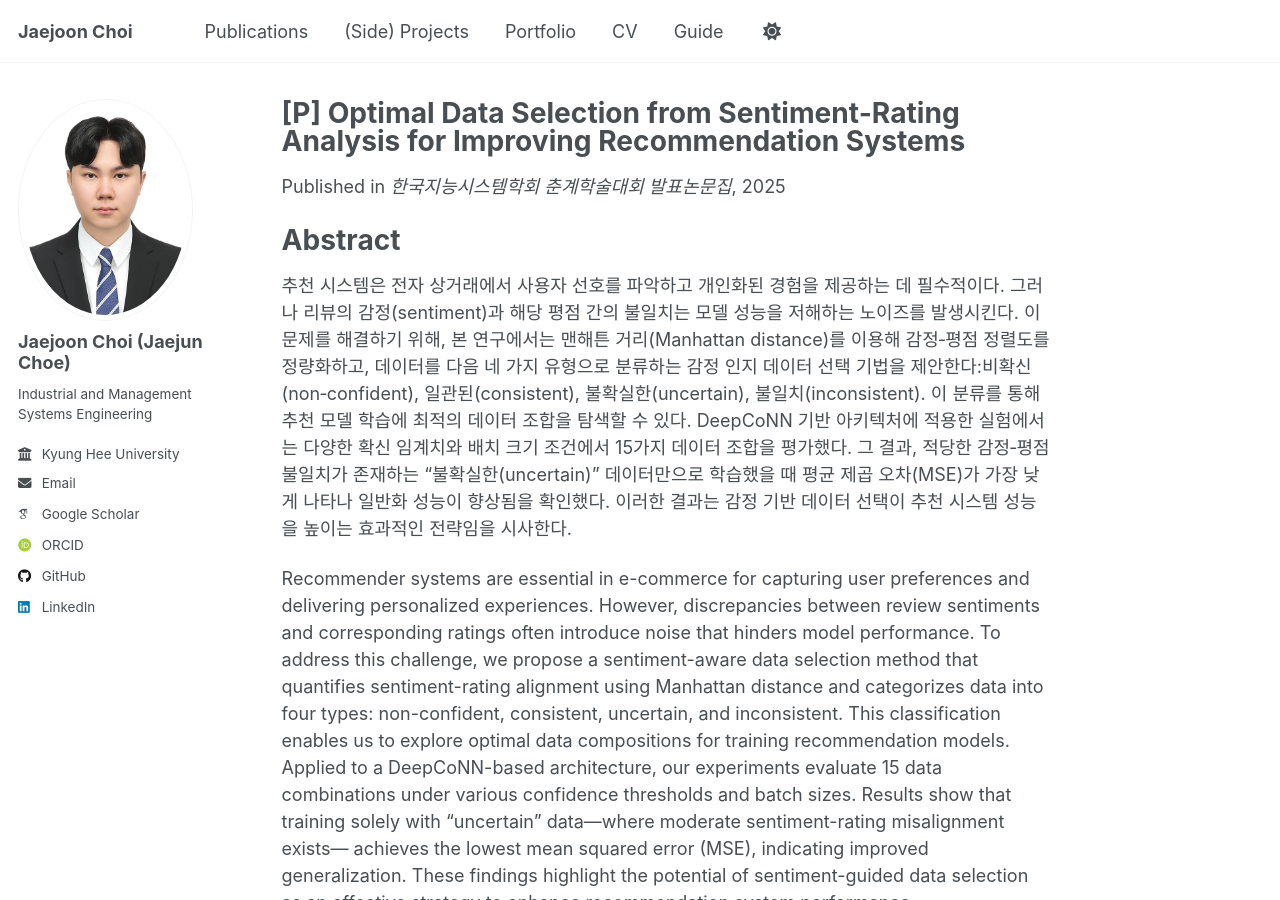
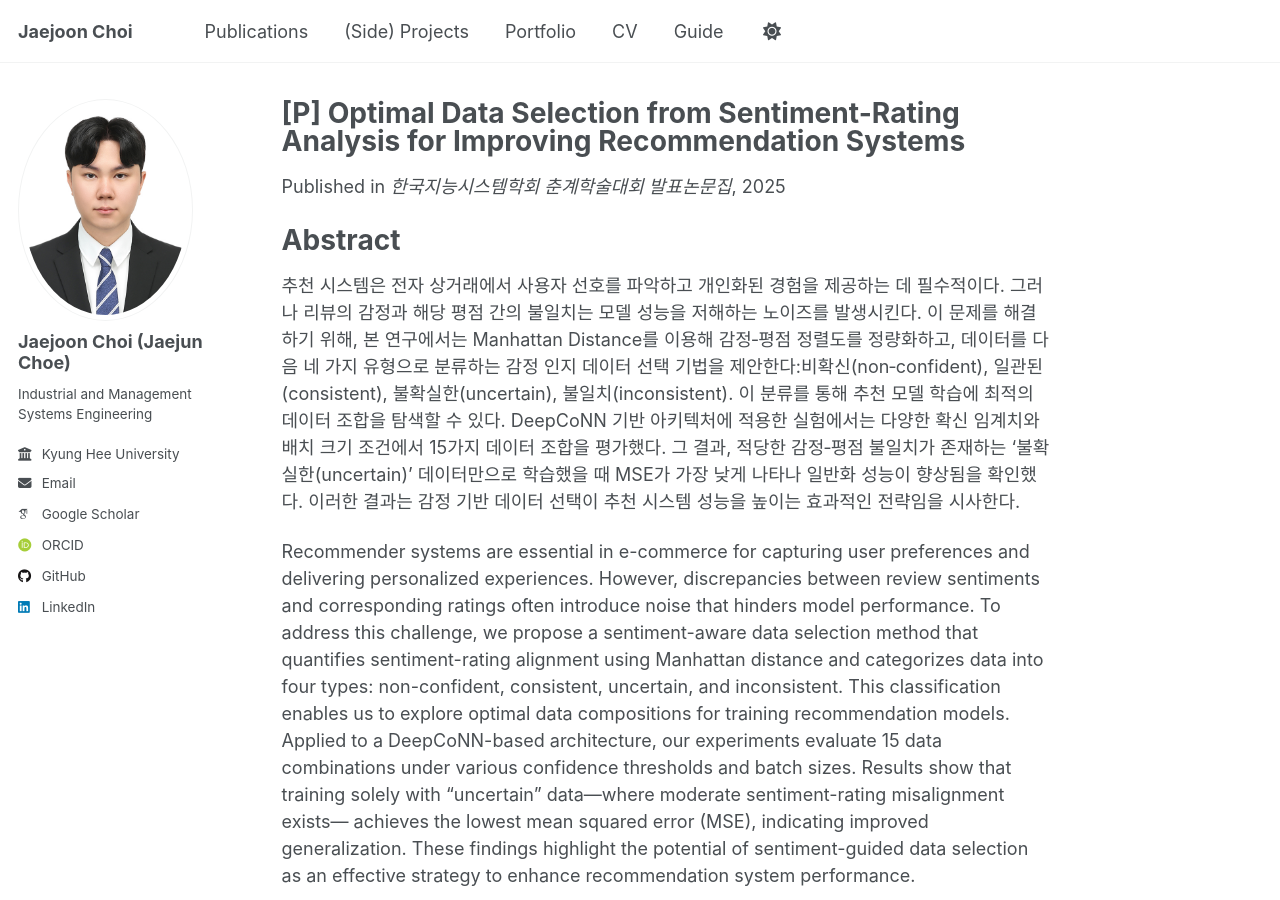
Before and after one commit to jaejunchoe/jaejunchoe.github.io, a Jekyll site: the page built from _publications/2025-04-26-poster-2.md, in a window 1280 px wide and 900 px high. Built offline with Jekyll 4.4.1, drawn with Linux system fonts in a browser that asks for light colours; some web fonts are replaced.

Commit message:
initial commit

```diff
--- a/_publications/2025-04-26-poster-2.md
+++ b/_publications/2025-04-26-poster-2.md
@@ -11,7 +11,7 @@ citation: '김상민, <strong>최재준</strong>, & 추상현*. Optimal Data Sel
 ---
 
 # Abstract
-추천 시스템은 전자 상거래에서 사용자 선호를 파악하고 개인화된 경험을 제공하는 데 필수적이다. 그러나 리뷰의 감정(sentiment)과 해당 평점 간의 불일치는 모델 성능을 저해하는 노이즈를 발생시킨다. 이 문제를 해결하기 위해, 본 연구에서는 맨해튼 거리(Manhattan distance)를 이용해 감정‑평점 정렬도를 정량화하고, 데이터를 다음 네 가지 유형으로 분류하는 감정 인지 데이터 선택 기법을 제안한다:비확신(non‑confident), 일관된(consistent), 불확실한(uncertain), 불일치(inconsistent). 이 분류를 통해 추천 모델 학습에 최적의 데이터 조합을 탐색할 수 있다. DeepCoNN 기반 아키텍처에 적용한 실험에서는 다양한 확신 임계치와 배치 크기 조건에서 15가지 데이터 조합을 평가했다. 그 결과, 적당한 감정‑평점 불일치가 존재하는 “불확실한(uncertain)” 데이터만으로 학습했을 때 평균 제곱 오차(MSE)가 가장 낮게 나타나 일반화 성능이 향상됨을 확인했다. 이러한 결과는 감정 기반 데이터 선택이 추천 시스템 성능을 높이는 효과적인 전략임을 시사한다. <br/>
+추천 시스템은 전자 상거래에서 사용자 선호를 파악하고 개인화된 경험을 제공하는 데 필수적이다. 그러나 리뷰의 감정과 해당 평점 간의 불일치는 모델 성능을 저해하는 노이즈를 발생시킨다. 이 문제를 해결하기 위해, 본 연구에서는 Manhattan Distance를 이용해 감정‑평점 정렬도를 정량화하고, 데이터를 다음 네 가지 유형으로 분류하는 감정 인지 데이터 선택 기법을 제안한다:비확신(non‑confident), 일관된(consistent), 불확실한(uncertain), 불일치(inconsistent). 이 분류를 통해 추천 모델 학습에 최적의 데이터 조합을 탐색할 수 있다. DeepCoNN 기반 아키텍처에 적용한 실험에서는 다양한 확신 임계치와 배치 크기 조건에서 15가지 데이터 조합을 평가했다. 그 결과, 적당한 감정‑평점 불일치가 존재하는 '불확실한(uncertain)' 데이터만으로 학습했을 때 MSE가 가장 낮게 나타나 일반화 성능이 향상됨을 확인했다. 이러한 결과는 감정 기반 데이터 선택이 추천 시스템 성능을 높이는 효과적인 전략임을 시사한다. <br/>
 
 
 Recommender systems are essential in e-commerce for capturing user preferences and delivering personalized experiences. However, discrepancies between review sentiments and corresponding ratings often introduce noise that hinders model performance. To address this challenge, we propose a sentiment-aware data selection method that quantifies sentiment-rating alignment using Manhattan distance and categorizes data into four types: non-confident, consistent, uncertain, and inconsistent. This classification enables us to explore optimal data compositions for training recommendation models. Applied to a DeepCoNN-based architecture, our experiments evaluate 15 data combinations under various confidence thresholds and batch sizes. Results show that training solely with “uncertain” data—where moderate sentiment-rating misalignment exists— achieves the lowest mean squared error (MSE), indicating improved generalization. These findings highlight the potential of sentiment-guided data selection as an effective strategy to enhance recommendation system performance.
```
Also changed, not shown: _publications/2024-05-04-poster-1.md (+1 -1 lines).
